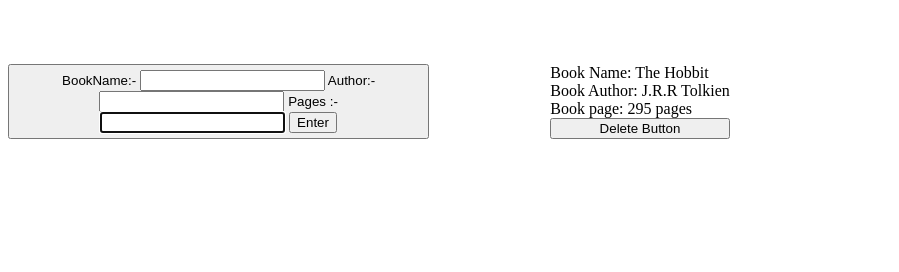
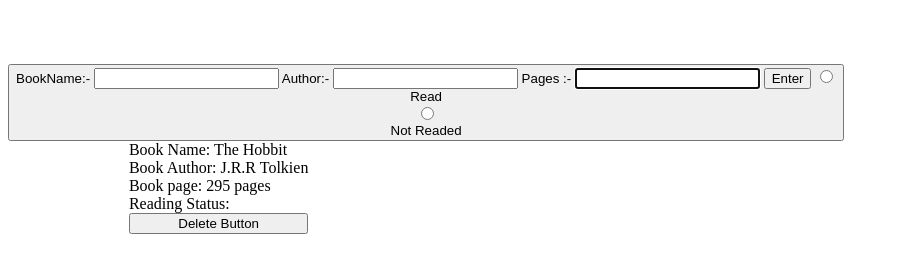
Before and after one commit to ManishAmFour/Library, a plain HTML site: page index.html in a window 1280 px wide. Both pictures are taken after a click on the button "Add New Book". Shown: the part 126-398 px from the top of the page, without its empty margins (0-899 px from the left). Drawn offline with Linux system fonts and the light colour scheme.

Commit message:
Made the Delete Button functional

```diff
--- a/functions.js
+++ b/functions.js
@@ -19,7 +19,10 @@ document.querySelectorAll(`.add-button-books`).forEach((ButtonInput)=>{
             ButtonInput.innerHTML = `BookName:- <input class="input-bar input-BookName">
             Author:- <input class="input-bar input-Author">
             Pages :- <input class="input-bar input-Pages">
-            <button class="Enter-Button">Enter</button>`;
+            <button class="Enter-Button">Enter</button>
+            <input type="radio" name="options" class="InputSelectors" value="Read"><div>Read</div>
+            <input type="radio" name="options" class="InputSelectors" value="Not Readed"><div>Not Readed</div>
+            `;
             document.querySelectorAll(`.input-bar`).forEach((input)=>{
 
                 input.focus();
@@ -27,6 +30,14 @@ document.querySelectorAll(`.add-button-books`).forEach((ButtonInput)=>{
                 document.querySelectorAll(`.Enter-Button`).forEach((EnterButton)=>{
 
                     EnterButton.addEventListener(`click`,()=>{
+
+                        document.querySelectorAll(`.InputSelectors`).forEach((Selector)=>{
+
+                            console.log(Selector.checked.value)
+
+
+
+                        })
 
 
 
@@ -88,6 +99,7 @@ function RenderTheBooks(){
 
 
 let TheHtml;
+let Index;
 
 Book.forEach((IndBook,index)=>{
 
@@ -97,23 +109,45 @@ TheHtml = `<div class="Book-formed">
 <div> Book Name: ${IndBook.BookName} </div>
 <div> Book Author: ${IndBook.Author} </div>
 <div> Book page: ${IndBook.Pages} </div>
+<div>Reading Status: </div>
 <button data-delete-no="${index}" class="DeleteButton" > Delete Button </button>
 </div>`
 
+Index = index
+
 })
 
-  document.querySelector (`.book-section`).innerHTML += `<div class="books ">${TheHtml}</div>`
+  document.querySelector (`.book-section`).innerHTML += `<div class="books" data-index-no="${Index}" >${TheHtml}</div>`
   AddingTheListener();
 
   document.querySelectorAll(`.DeleteButton`).forEach((DeleteButton)=>{
+
 
     DeleteButton.addEventListener(`click`,()=>{
 
         Index = DeleteButton.dataset.deleteNo
 
 
+        document.querySelectorAll(`.books`).forEach((book)=>{
+
+            if(book.dataset.indexNo === Index ){
+
+                book.remove();
+
+             }
+
+
+        })
+
+
+
+
+
 
     Book.splice(Index,1)
+
+
+
     console.log(Book)
 
     })
--- a/index.html
+++ b/index.html
@@ -9,10 +9,13 @@
 <body>
 
     <H1 class="Heading">Library</H1>
+
+    <button class="add-button-books">Add New Book</button>
+
+
     <div class="book-section">
 
 
-        <button class="add-button-books">Add New Book</button>
 
 
 
```
